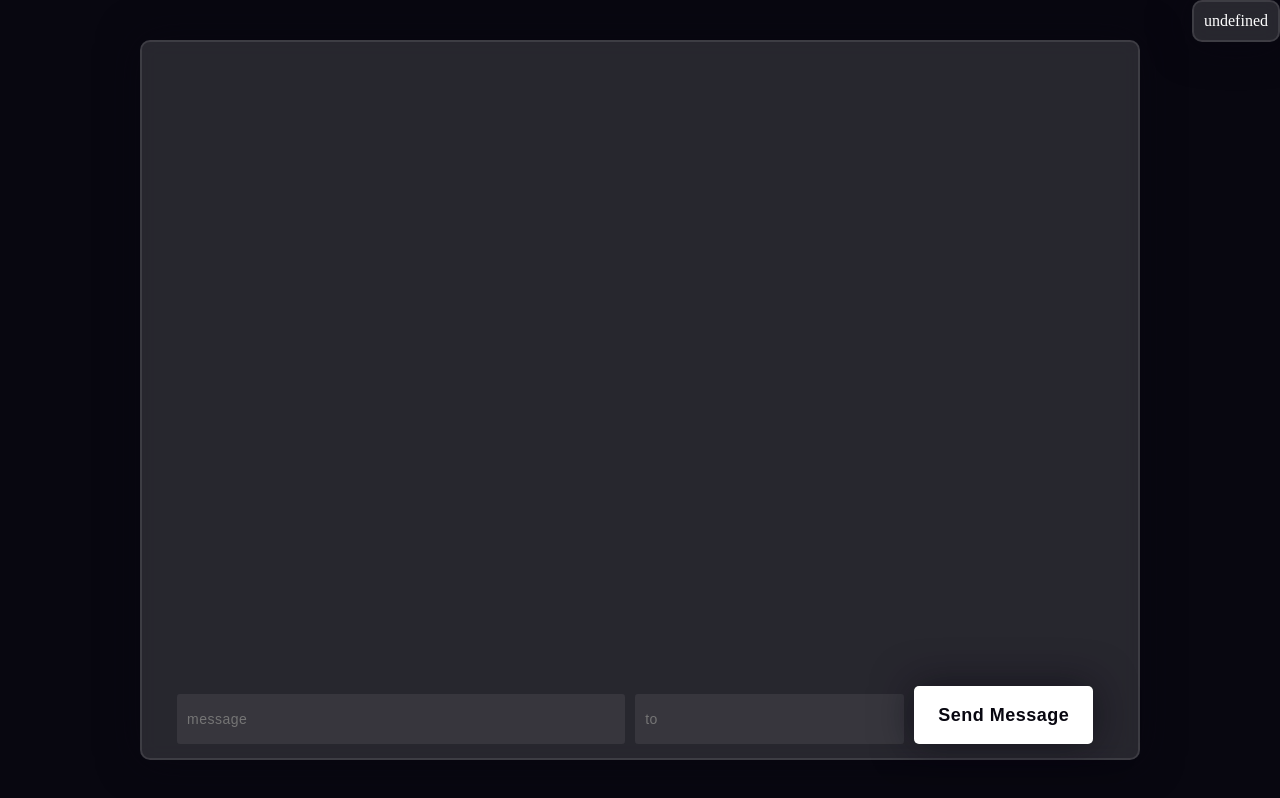
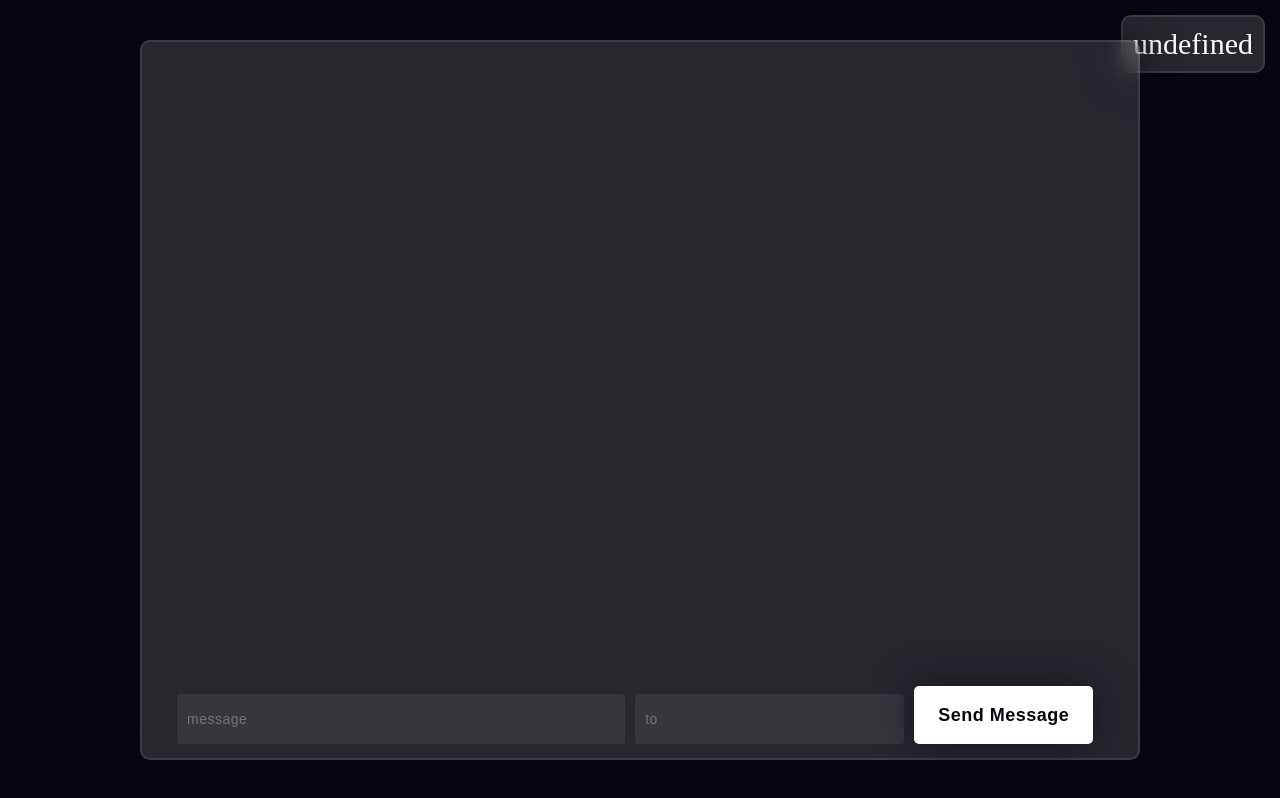
Before and after one commit to Sreekar2713/Winder, a website: page frontend/index.html in a window 1280 px wide. Drawn offline with nearby package versions, Linux system fonts and the light colour scheme; no server answers.

Commit message:
now its working

```diff
--- a/frontend/index.html
+++ b/frontend/index.html
@@ -90,6 +90,8 @@
         #namedp {
             background-color: rgba(255, 255, 255, 0.13);
             position: relative;
+            font-size: 30px;
+            margin:15px;
             float: right;
             border-radius: 10px;
             backdrop-filter: blur(10px);
@@ -113,6 +115,15 @@
             overflow-wrap: break-word;
             overflow-y: auto;
             overflow-anchor: bottom;
+        }
+
+        ::-webkit-scrollbar-thumb {
+            background-image: linear-gradient(180deg, #d0368a 0%, #708ad4 99%);
+            box-shadow: inset 2px 2px 5px 0 rgba(#fff, 0.5);
+            border-radius: 100px;
+        }
+        html{
+            scrollbar-color: red;
         }
     </style>
 </head>
@@ -196,13 +207,13 @@
             console.log(myName);
             return data;
         }
-        Promise.all([getchats(),getother()]).then(values => {
-            console.log("values " , values)
+        Promise.all([getchats(), getother()]).then(values => {
+            console.log("values ", values)
             Alldata.push(...values[0]);
             Alldata.push(...values[1]);
-            Alldata.sort((a,b) => a.timestamp - b.timestamp);
-            for(var i=0; i<Alldata.length; i++){
-                document.getElementById("chats").appendChild(document.createTextNode(Alldata[i].from+':' +Alldata[i].content));
+            Alldata.sort((a, b) => a.timestamp - b.timestamp);
+            for (var i = 0; i < Alldata.length; i++) {
+                document.getElementById("chats").appendChild(document.createTextNode(Alldata[i].from + ':' + Alldata[i].content));
                 document.getElementById("chats").appendChild(document.createElement("br"));
             }
         })
--- a/index.js
+++ b/index.js
@@ -28,8 +28,8 @@ app.use(
 
 connectDB();
 
-const userModel = mongoose.model("User", userSchema);
-const mesModel = mongoose.model("User", messchema);
+const userModel = mongoose.model("users", userSchema);
+const mesModel = mongoose.model("msgs", messchema);
 
 app.get("/",(req,res)=>{
   res.sendFile(__dirname + "/frontend/login.html");
@@ -75,7 +75,7 @@ app.post("/register", (req, res) => {
   res.sendFile(__dirname + '/frontend/login.html');
 })
 
-app.post("/login",(req,res)=>{
+app.post("/login",(req,res)=> {
   const { email, password } = req.body;
   console.log(email,password);
   userModel.findOne({'email':email,'password' : password},(err,user)=>{
--- a/models/user-model.js
+++ b/models/user-model.js
@@ -3,10 +3,7 @@ const mongoose = require("mongoose");
 const userSchema = new mongoose.Schema({
     email : "string",
     password : "string",
-},{
-    collection : "users"
 });
-
 const messchema = new mongoose.Schema({
     to:"string",
     content:"string",
```
